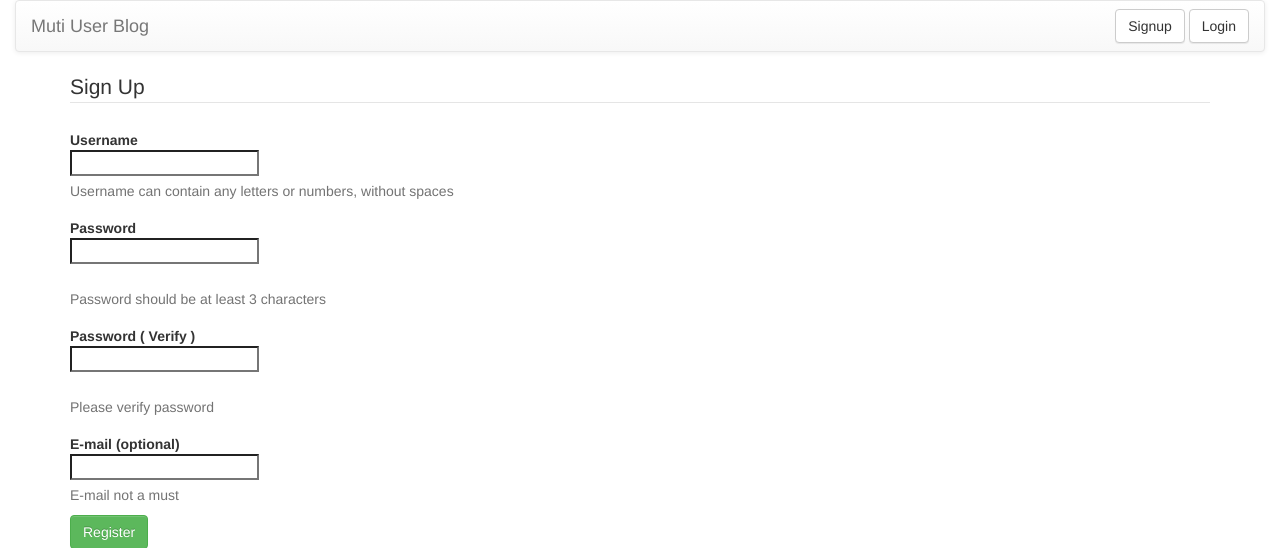
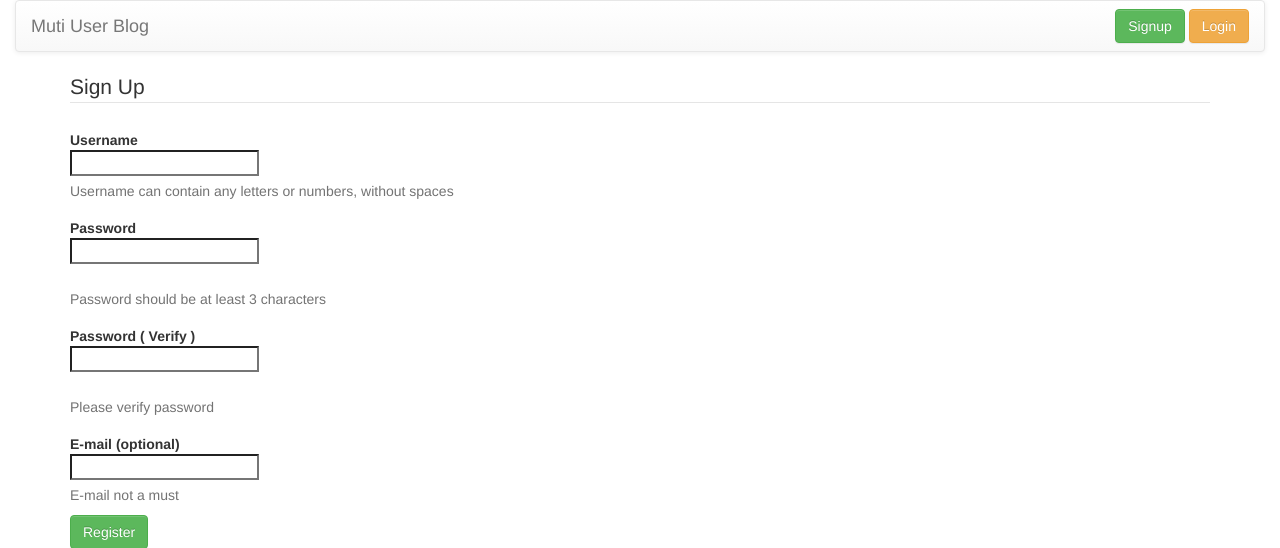
Before and after one commit to CQuqumber/MutiUserBlog, a Python web app: template templates/signup-form.html in a window 1280 px wide. Shown: the top 548 px of the page. Run offline with Jinja, Linux system fonts and the light colour scheme; the template is opened without the code that fills it, so the values that code supplies are empty.

Commit message:
change color of signup login button

```diff
--- a/templates/base.html
+++ b/templates/base.html
@@ -2,6 +2,8 @@
 <html>
 <head>
     <title>Multi User Blog</title>
+    <meta charset="utf-8">
+    <meta name="viewport" content="width=device-width, initial-scale=1">
 
     <link type="text/css" rel="stylesheet" href="/static/main.css">
     <link rel="stylesheet" type="text/css" href="/static/bootstrap-theme.min.css">
--- a/templates/header.html
+++ b/templates/header.html
@@ -8,10 +8,10 @@
 			<ul class="nav navbar-nav navbar-right">
       			{% if not user %}
       				<a href="/signup">
-                        <button type="button" class="btn btn-default navbar-btn">Signup</button>
+                        <button type="button" class="btn btn-success navbar-btn">Signup</button>
                     </a>
                     <a href="/login">
-                        <button type="button" class="btn btn-default navbar-btn">Login</button>
+                        <button type="button" class="btn btn-warning navbar-btn">Login</button>
                     </a>
 
                 {% else %}
```
